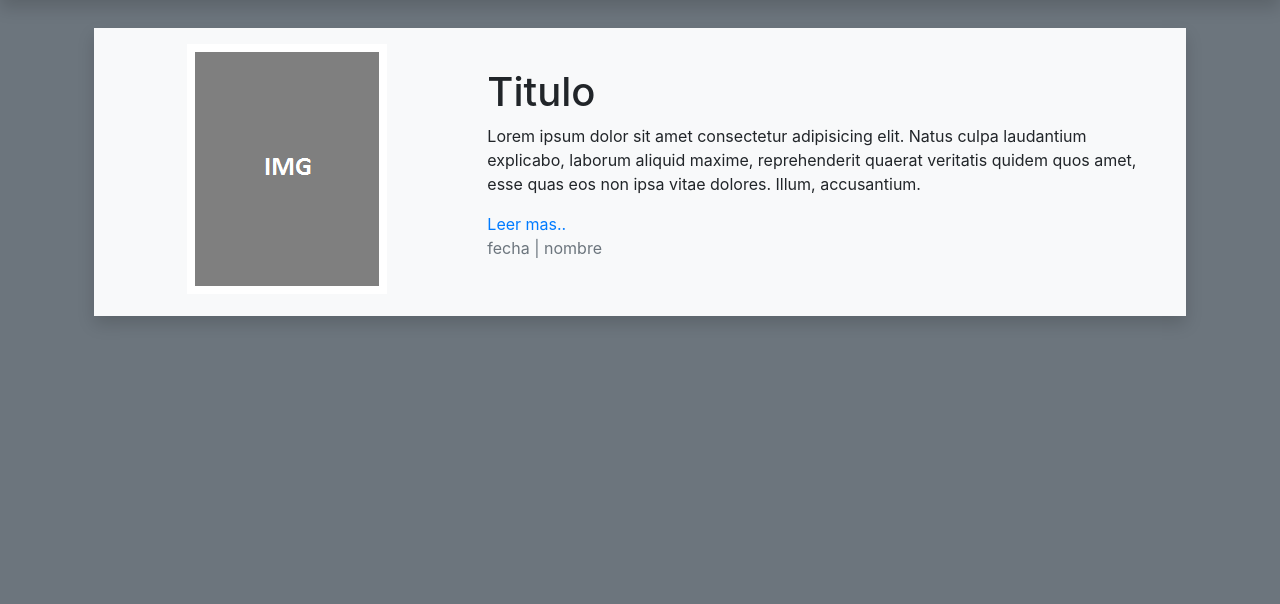
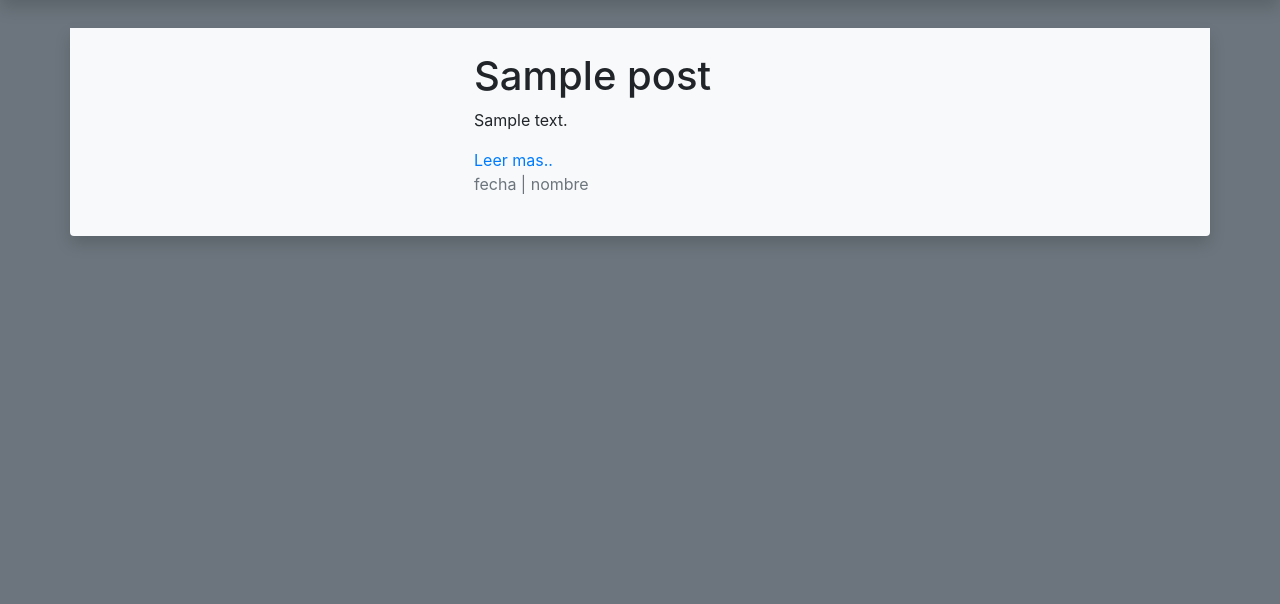
Before and after one commit to fortunaign/PaginaWeb, a CodeIgniter app: page /database/ in a window 1280 px wide. Shown: the part 56-660 px from the top of the page. Run offline with CodeIgniter, Linux system fonts and the light colour scheme; tables that the repository leaves empty or names only in its code hold one stand-in row (values such as "Sample post").

Commit message:
Trabajo General
Esta Version funciona tanto en la pc como en la laptop

```diff
--- a/application/config/autoload.php
+++ b/application/config/autoload.php
@@ -58,7 +58,7 @@ $autoload['packages'] = array();
 |
 |	$autoload['libraries'] = array('user_agent' => 'ua');
 */
-$autoload['libraries'] = array();
+$autoload['libraries'] = array('database');
 
 /*
 | -------------------------------------------------------------------
--- a/application/config/config.php
+++ b/application/config/config.php
@@ -23,7 +23,7 @@ defined('BASEPATH') OR exit('No direct script access allowed');
 | a PHP script and you can easily do that on your own.
 |
 */
-$config['base_url'] = 'http://localhost/blog/';
+$config['base_url'] = 'http://localhost/';
 
 /*
 |--------------------------------------------------------------------------
--- a/application/config/database.php
+++ b/application/config/database.php
@@ -76,9 +76,9 @@ $query_builder = TRUE;
 $db['default'] = array(
 	'dsn'	=> '',
 	'hostname' => 'localhost',
-	'username' => '',
-	'password' => '',
-	'database' => '',
+	'username' => 'ignacio',
+	'password' => 'f@rtuna95',
+	'database' => 'blog',
 	'dbdriver' => 'mysqli',
 	'dbprefix' => '',
 	'pconnect' => FALSE,
--- a/application/controllers/productos.php
+++ b/application/controllers/productos.php
@@ -4,6 +4,8 @@ class Productos extends CI_Controller
 {
     public function index()
     {
-        $this->load->view('productos');
+        $resultado = $this->db->get('post');
+        $data = array('consulta' => $resultado);
+        $this->load->view('productos', $data);
     }
 }
--- a/application/views/productos.php
+++ b/application/views/productos.php
@@ -48,35 +48,39 @@
 
     <!-- Begin page content -->
     <main role="main" class="container">
+      <div class="row mt-4">
+        <!-- Vistas de Post  -->
 
-      <div class="row p-4">
-        <!-- Vistas de Post  -->
+          <?php
+              foreach ($consulta->result() as $fila) {
+          ?>
           <div class="col-lg-12">
-
             <!-- Cuerpo de Post  -->
-          <div class="row p-3 mb-4 shadow bg-light">
-
+            <div class="row mb-4 shadow bg-light rounded-bottom">
               <!-- Portada de Post  -->
                 <div class="col-lg-4 text-center">
-              <img src="<?=base_url()?>plantillas/img/ejemplo.png" class="img-fluid" alt="">
+                  <!--2<img src="<?=base_url()?>plantillas/img/ejemplo.png" class="img-fluid" alt="">-->
                 </div>
 
                 <!-- Detalles de Post  -->
                 <div class="col-lg-8 p-4">
-              <h1>Titulo</h1>
+                  <h1><?= $fila->titulo ?></h1>
                   <p>
-                Lorem ipsum dolor sit amet consectetur adipisicing elit. Natus culpa laudantium explicabo, laborum aliquid maxime, reprehenderit quaerat veritatis quidem quos amet, esse quas eos non ipsa vitae dolores. Illum, accusantium.
+                    <?= $fila->descripcion ?>
                   </p>
                   <a href="">Leer mas..</a>
                   <p class="text-secondary">
                     fecha | nombre
                   </p>
                 </div>
+              </div>
+          </div>
+          <?php
+              }
+          ?>
 
-          </div>
           <!-- Fin de la Estructura de Post  -->
 
-        </div>
       </div>
 
     </main>
```
Also changed, not shown: 2 other files. Lines whose indentation alone changed are shown as unchanged.
